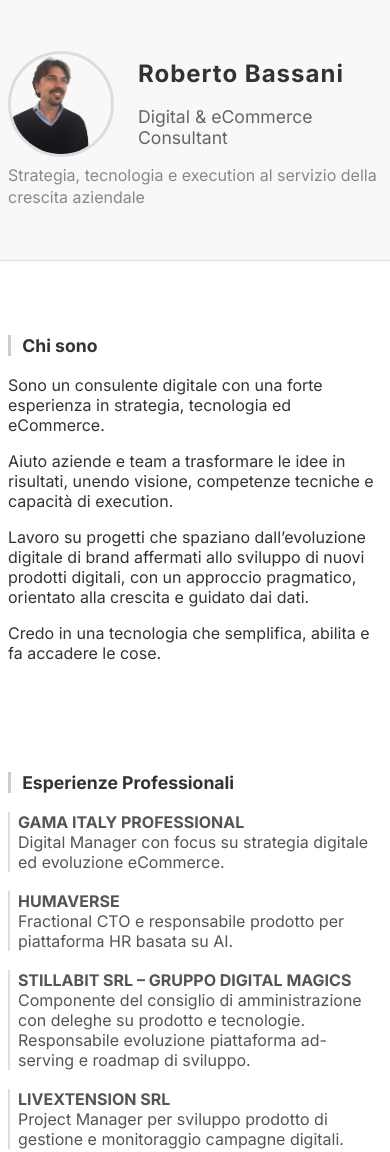
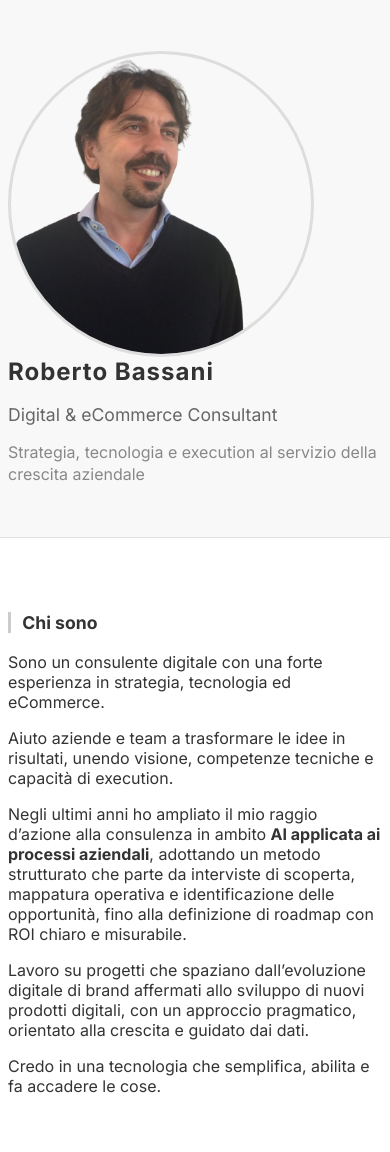
Before and after one commit to RobertoBassani/robertobassani.github.io, a plain HTML site: page index.html in a window 390 px wide. Shown: the top 1152 px of the page. Drawn offline with Linux system fonts and the light colour scheme.

Commit message:
contenuti 20250708

```diff
--- a/index.html
+++ b/index.html
@@ -22,14 +22,14 @@
     <section id="about">
       <div class="container">
         <h2>Chi sono</h2>
-        <p>Sono un consulente digitale con una forte esperienza in strategia, tecnologia ed eCommerce.  </p>
+        <p>Sono un consulente digitale con una forte esperienza in strategia, tecnologia ed eCommerce.</p>
         <p>Aiuto aziende e team a trasformare le idee in risultati, unendo visione, competenze tecniche e capacità di execution.</p>
+        <p>Negli ultimi anni ho ampliato il mio raggio d’azione alla consulenza in ambito <strong>AI applicata ai processi aziendali</strong>, adottando un metodo strutturato che parte da interviste di scoperta, mappatura operativa e identificazione delle opportunità, fino alla definizione di roadmap con ROI chiaro e misurabile.</p>
         <p>Lavoro su progetti che spaziano dall’evoluzione digitale di brand affermati allo sviluppo di nuovi prodotti digitali, con un approccio pragmatico, orientato alla crescita e guidato dai dati.</p>
         <p>Credo in una tecnologia che semplifica, abilita e fa accadere le cose.</p>
-
-
       </div>
     </section>
+
 
     <section id="experience">
       <div class="container">
@@ -49,7 +49,7 @@
           </li>
           <li>
             <span class="desc">
-              <strong>STILLABIT SRL – GRUPPO DIGITAL MAGICS</strong><br>
+              <strong>STILLABIT SRL – GRUPPO ZEST</strong><br>
               Componente del consiglio di amministrazione con deleghe su prodotto e tecnologie. Responsabile evoluzione piattaforma ad-serving e roadmap di sviluppo.
             </span>
           </li>
@@ -107,7 +107,7 @@
 
   <footer>
     <div class="container">
-      <p>&copy; 2024 Roberto Bassani - Digital Project Manager</p>
+      <p>&copy; 2024 Roberto Bassani</p>
       <div class="social">
         <a href="https://linkedin.com/in/robertobassani" target="_blank"><i class="fa-brands fa-linkedin"></i></a>
       </div>
--- a/style.css
+++ b/style.css
@@ -18,8 +18,8 @@ header {
   border-bottom: 1px solid #e0e0e0;
 }
 .profile-pic {
-  width: 120px;
-  height: 120px;
+  width: 200px;
+  height: 200px;
   border-radius: 50%;
   object-fit: cover;
   border: 3px solid #ddd;
@@ -137,8 +137,8 @@ footer .social a:hover {
     font-size: 1.1rem;
   }
   .profile-pic {
-    width: 100px;
-    height: 100px;
+    width: 300px;
+    height: 300px;
     margin-right: 1.5rem;
   }
 }
```
